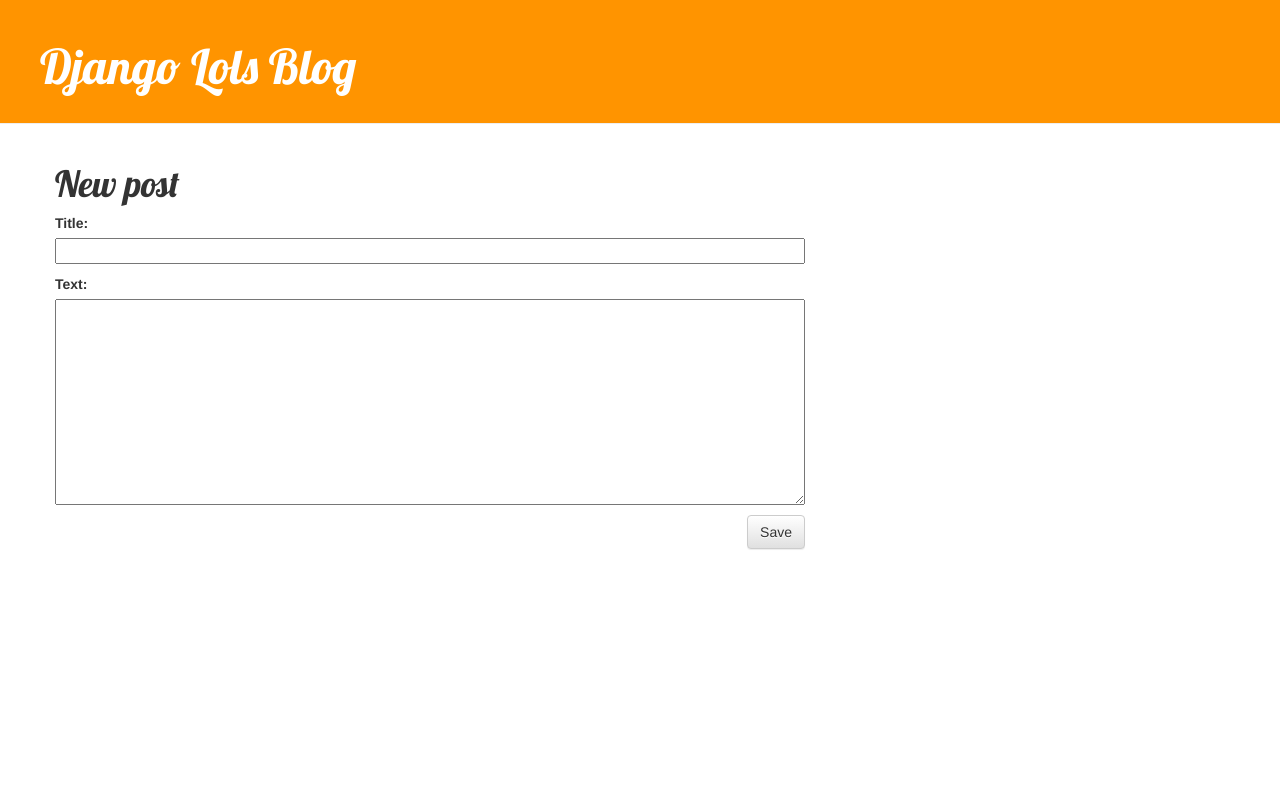
After one commit to andriibutsUA/my-first-blog, a Django app: page /post/new in a window 1280 px wide. The commit adds this page. Run offline with Django 3.2, Linux system fonts and the light colour scheme; some libraries are stand-ins or nearby versions.

Commit message:
Added views to create/edit blog post inside the site.

```diff
--- /dev/null
+++ b/blog/forms.py
@@ -0,0 +1,9 @@
+from django import forms
+
+from .models import Post
+
+class PostForm(forms.ModelForm):
+
+    class Meta:
+        model = Post
+        fields = ('title', 'text',)
--- a/blog/static/css/blog.css
+++ b/blog/static/css/blog.css
@@ -1,12 +1,3 @@
-body {
-    padding-left: 15px;
-}
-
-h1 a {
-    color: #FCA205;
-    font-family: 'Lobster';
-}
-
 .page-header {
     background-color: #ff9400;
     margin-top: 0;
--- a/blog/templates/blog/base.html
+++ b/blog/templates/blog/base.html
@@ -1,7 +1,7 @@
 {% load static %}
 <html>
     <head>
-        <title>Django Girls blog</title>
+        <title>Django Lols blog</title>
         <link rel="stylesheet" href="//maxcdn.bootstrapcdn.com/bootstrap/3.2.0/css/bootstrap.min.css">
         <link rel="stylesheet" href="//maxcdn.bootstrapcdn.com/bootstrap/3.2.0/css/bootstrap-theme.min.css">
         <link href='//fonts.googleapis.com/css?family=Lobster&subset=latin,latin-ext' rel='stylesheet' type='text/css'>
@@ -9,7 +9,10 @@
     </head>
     <body>
         <div class="page-header">
-            <h1><a href="/">Django Girls Blog</a></h1>
+            {% if user.is_authenticated %}
+                <a href="{% url 'post_new' %}" class="top-menu"><span class="glyphicon glyphicon-plus"></span></a>
+            {% endif %}
+            <h1><a href="/">Django Lols Blog</a></h1>
         </div>
         <div class="content container">
             <div class="row">
--- a/blog/templates/blog/post_detail.html
+++ b/blog/templates/blog/post_detail.html
@@ -7,6 +7,10 @@
                 {{ post.published_date }}
             </div>
         {% endif %}
+
+        {% if user.is_authenticated %}
+        	<a class="btn btn-default" href="{% url 'post_edit' pk=post.pk %}"><span class="glyphicon glyphicon-pencil"></span></a>
+        {% endif %}
         <h1>{{ post.title }}</h1>
         <p>{{ post.text|linebreaksbr }}</p>
     </div>
--- /dev/null
+++ b/blog/templates/blog/post_edit.html
@@ -0,0 +1,9 @@
+{% extends 'blog/base.html' %}
+
+{% block content %}
+    <h1>New post</h1>
+    <form method="POST" class="post-form">{% csrf_token %}
+        {{ form.as_p }}
+        <button type="submit" class="save btn btn-default">Save</button>
+    </form>
+{% endblock %}
--- a/blog/urls.py
+++ b/blog/urls.py
@@ -3,5 +3,7 @@
 
 urlpatterns = [
 	path('', views.post_list, name='post_list'),
-	path('post/<int:pk>', views.post_detail, name="post_detail")
+	path('post/<int:pk>', views.post_detail, name='post_detail'),
+	path('post/new', views.post_new, name='post_new'),
+	path('post/<int:pk>/edit', views.post_edit, name='post_edit'),
 ]
--- a/blog/views.py
+++ b/blog/views.py
@@ -1,6 +1,8 @@
 from django.shortcuts import render, get_object_or_404
 from django.utils import timezone
 from .models import Post
+from .forms import PostForm
+from django.shortcuts import redirect
 
 
 def post_list(request):
@@ -10,3 +12,30 @@
 def post_detail(request, pk):
 	post = get_object_or_404(Post, pk=pk)
 	return render(request, 'blog/post_detail.html', {'post': post})
+
+def post_new(request):
+    if request.method == "POST":
+        form = PostForm(request.POST)
+        if form.is_valid():
+            post = form.save(commit=False)
+            post.author = request.user
+            post.published_date = timezone.now()
+            post.save()
+            return redirect('post_detail', pk=post.pk)
+    else:
+        form = PostForm()
+    return render(request, 'blog/post_edit.html', {'form': form})
+
+def post_edit(request, pk):
+    post = get_object_or_404(Post, pk=pk)
+    if request.method == "POST":
+        form = PostForm(request.POST, instance=post)
+        if form.is_valid():
+            post = form.save(commit=False)
+            post.author = request.user
+            post.published_date = timezone.now()
+            post.save()
+            return redirect('post_detail', pk=post.pk)
+    else:
+        form = PostForm(instance=post)
+    return render(request, 'blog/post_edit.html', {'form': form})
```
